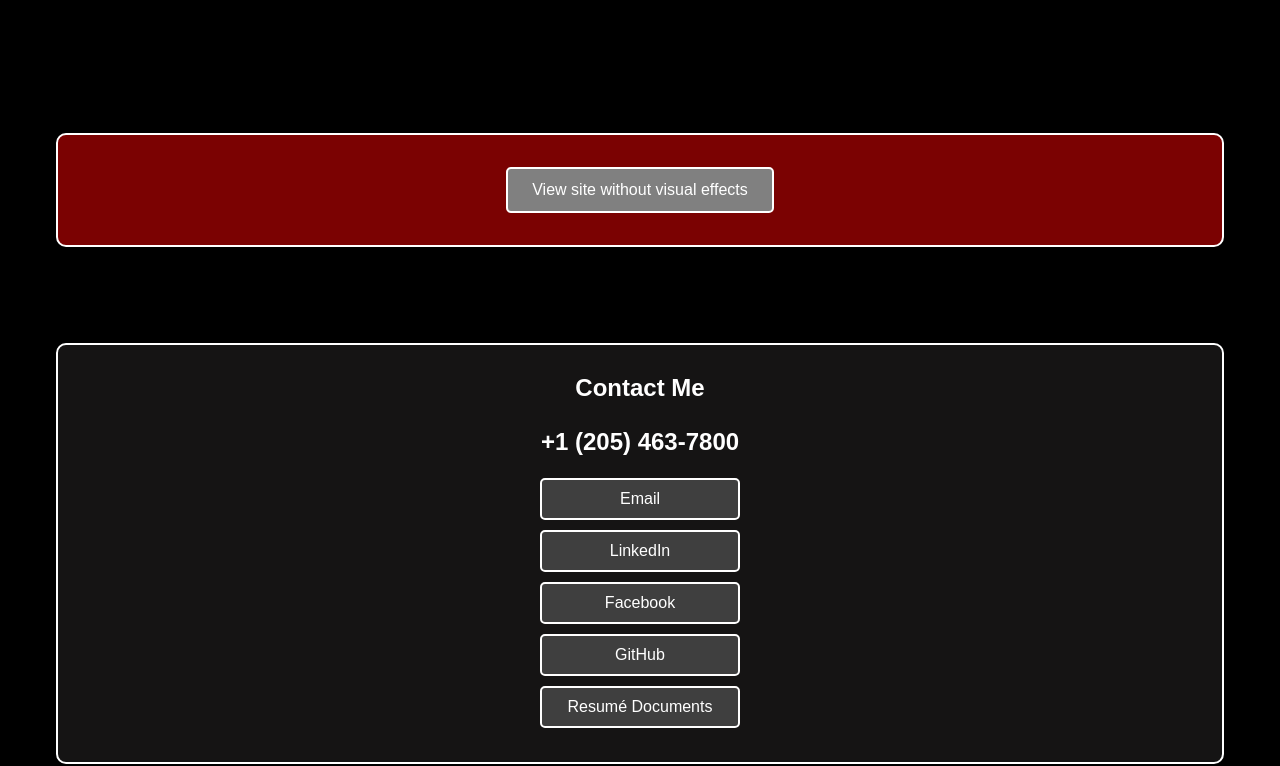
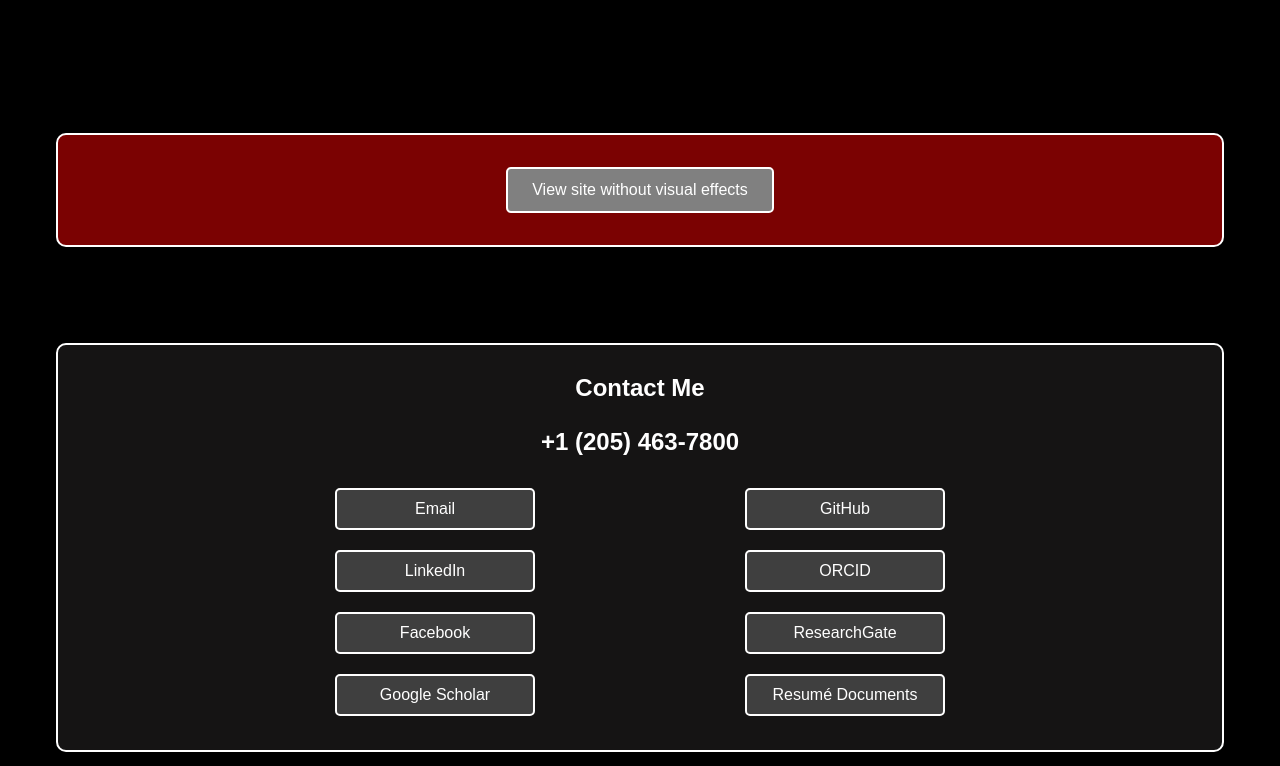
Before and after one commit to WesleyJunkins/wesPortfolio, a plain HTML site: page index.html in a window 1280 px wide. Shown: the part 195-961 px from the top of the page. Drawn offline with nearby package versions, Linux system fonts and the light colour scheme.

Commit message:
added new contact methods

```diff
--- a/index.html
+++ b/index.html
@@ -23,17 +23,20 @@
         <section>
             <h1>Contact Me</h1>
             <h1>+1 (205) 463-7800</h1>
-            <button class="contact-button"
-                onclick="window.location.href='mailto:wesleyjunkins@gmail.com';">Email</button>
-            <button class="contact-button"
-                onclick="window.location.href='https://www.linkedin.com/in/wesley-junkins-3839411b3/';">LinkedIn</button>
-            <button class="contact-button"
-                onclick="window.location.href='https://www.facebook.com/profile.php?id=100010633570379';">Facebook</button>
-            <button class="contact-button"
-                onclick="window.location.href='https://github.com/WesleyJunkins';">GitHub</button>
-            <button class="contact-button"
-                onclick="window.location.href='https://wesleyjunkins.notion.site/4c3514a79faa4969903f5908aedfeb2f?v=f6384c43b74a42d199417d73ee8ecace&pvs=4';">Resumé
-                Documents</button>
+            <div class="contact-buttons-container">
+                <div class="contact-buttons-column">
+                    <button class="contact-button" onclick="window.location.href='mailto:wesleyjunkins@gmail.com';">Email</button>
+                    <button class="contact-button" onclick="window.location.href='https://www.linkedin.com/in/wesley-junkins-3839411b3/';">LinkedIn</button>
+                    <button class="contact-button" onclick="window.location.href='https://www.facebook.com/profile.php?id=100010633570379';">Facebook</button>
+                    <button class="contact-button" onclick="window.location.href='https://scholar.google.com/citations?hl=en&user=Oia9tgkAAAAJ';">Google Scholar</button>
+                </div>
+                <div class="contact-buttons-column">
+                    <button class="contact-button" onclick="window.location.href='https://github.com/WesleyJunkins';">GitHub</button>
+                    <button class="contact-button" onclick="window.location.href='https://orcid.org/my-orcid?orcid=0009-0000-1352-8160';">ORCID</button>
+                    <button class="contact-button" onclick="window.location.href='https://www.researchgate.net/profile/Wesley-Junkins?ev=hdr_xprf';">ResearchGate</button>
+                    <button class="contact-button" onclick="window.location.href='https://wesleyjunkins.notion.site/4c3514a79faa4969903f5908aedfeb2f?v=f6384c43b74a42d199417d73ee8ecace&pvs=4';">Resumé Documents</button>
+                </div>
+            </div>
         </section>
         <section>
             <h2>Objective</h2>
--- a/style.css
+++ b/style.css
@@ -247,3 +247,34 @@ section:last-of-type {
 section:hover .glow {
     opacity: 1;
 }
+
+/* Contact section specific styles */
+section:has(h1:first-child:contains("Contact Me")) {
+    display: flex;
+    flex-direction: column;
+    align-items: center;
+    text-align: center;
+}
+
+section:has(h1:first-child:contains("Contact Me")) .contact-button {
+    width: 45%;
+    margin: 10px 0;
+}
+
+.contact-buttons-container {
+    display: flex;
+    flex-wrap: wrap;
+    justify-content: center;
+    gap: 20px;
+    width: 100%;
+    max-width: 800px;
+    margin: 0 auto; /* Center the container */
+}
+
+.contact-buttons-column {
+    display: flex;
+    flex-direction: column;
+    align-items: center;
+    width: 45%;
+    margin: 0 auto; /* Center the columns */
+}
```
Also changed, not shown: nonvisualIndex.html (+14 -11 lines).
